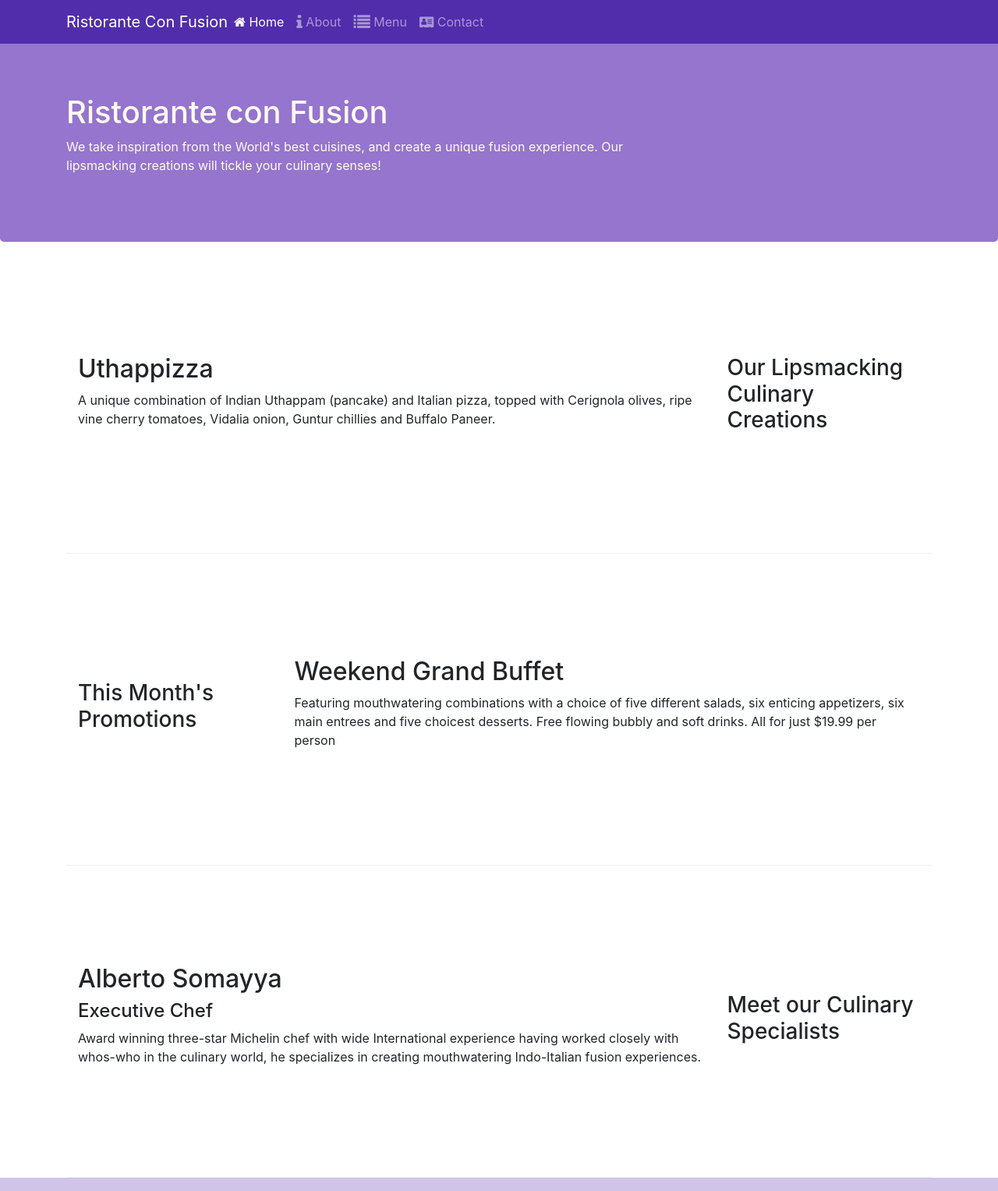
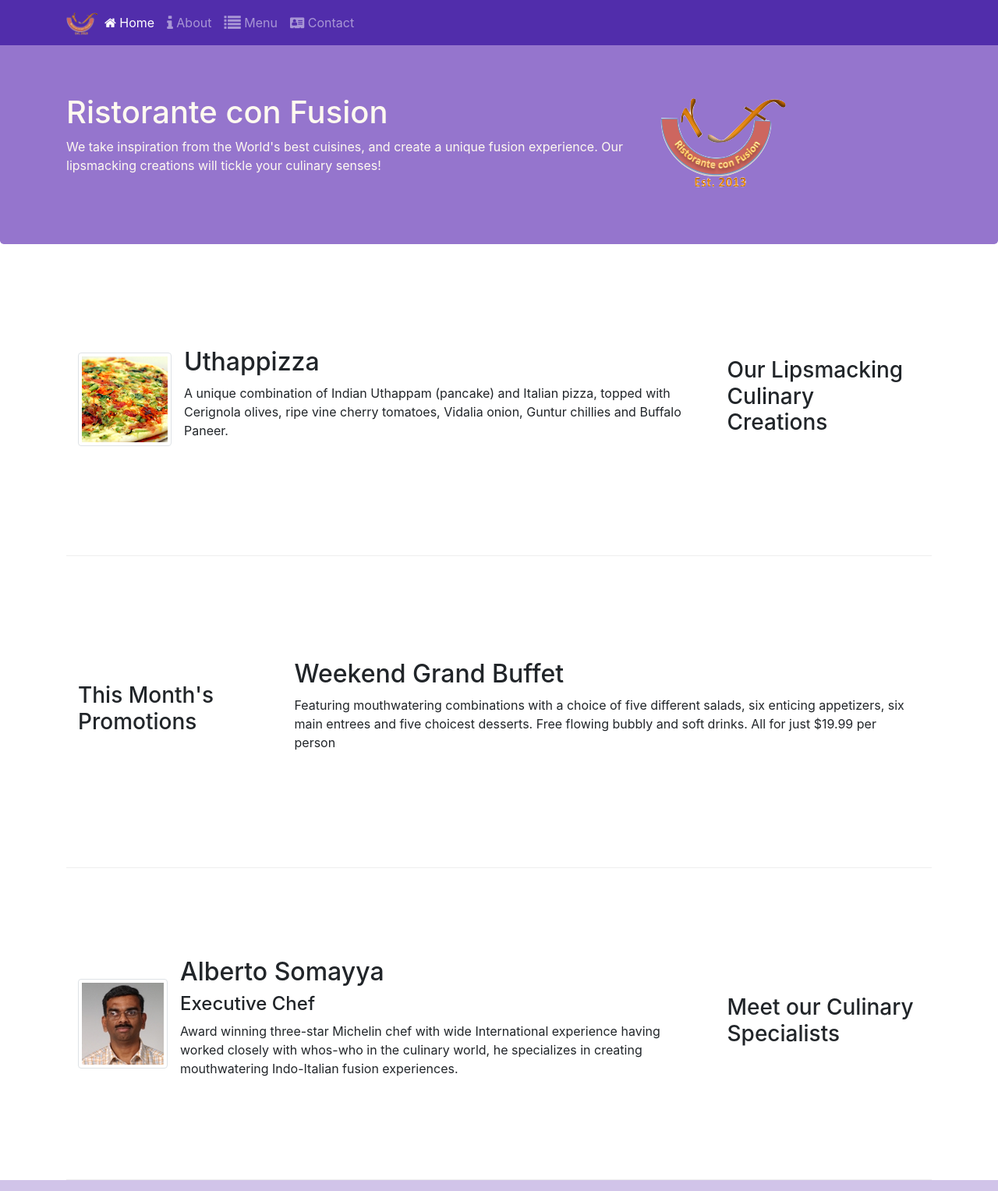
Before and after one commit to sharannyobasu/Frontend-UI-Framework-Bootstrap-4, a website: page Week 1/Bootstrap/index.html in a window 1280 px wide. Shown: the top 1527 px of the page at 78% size. Drawn offline with nearby package versions, Linux system fonts and the light colour scheme.

Commit message:
Added images and Media

```diff
--- a/Week 1/Bootstrap/index.html
+++ b/Week 1/Bootstrap/index.html
@@ -37,7 +37,9 @@
         >
           <span class="navbar-toggler-icon"></span>
         </button>
-        <a class="navbar-brand mr-auto" href="#">Ristorante Con Fusion</a>
+        <a class="navbar-brand mr-auto" href="#"
+          ><img src="img/logo.png" height="30" width="41" alt=""
+        /></a>
         <div class="collapse navbar-collapse" id="Navbar">
           <ul class="navbar-nav mr-auto">
             <li class="nav-item active">
@@ -56,7 +58,7 @@
               >
             </li>
             <li class="nav-item">
-              <a class="nav-link" href="#"
+              <a class="nav-link" href="contactus.html"
                 ><span class="fa fa-address-card fa.lg"></span> Contact</a
               >
             </li>
@@ -75,7 +77,9 @@
               your culinary senses!
             </p>
           </div>
-          <div class="col-12 col-sm"></div>
+          <div class="col-12 col-sm align-self-centre">
+            <img src="img/logo.png" alt="Logo" class="img-fluid" />
+          </div>
         </div>
       </div>
     </header>
@@ -86,12 +90,21 @@
           <h3>Our Lipsmacking Culinary Creations</h3>
         </div>
         <div class="col col-sm order-sm-first col-md">
-          <h2>Uthappizza</h2>
+          <div class="media">
+            <img
+              src="img/uthappizza.png"
+              alt=""
+              class="d-flex mr-3 img-thumbnail align-self-center"
+            />
+            <div class="media-body">
+              <h2 class="mt-0">Uthappizza</h2>
               <p>
-            A unique combination of Indian Uthappam (pancake) and Italian pizza,
-            topped with Cerignola olives, ripe vine cherry tomatoes, Vidalia
-            onion, Guntur chillies and Buffalo Paneer.
+                A unique combination of Indian Uthappam (pancake) and Italian
+                pizza, topped with Cerignola olives, ripe vine cherry tomatoes,
+                Vidalia onion, Guntur chillies and Buffalo Paneer.
               </p>
+            </div>
+          </div>
         </div>
       </div>
 
@@ -115,14 +128,23 @@
           <h3>Meet our Culinary Specialists</h3>
         </div>
         <div class="col col-sm order-sm-first col-md">
+          <div class="media">
+            <img
+              src="img/alberto.png"
+              class="d-flex mr-3 align-self-center img-thumbnail"
+              alt=""
+            />
+            <div class="media-body">
               <h2>Alberto Somayya</h2>
               <h4>Executive Chef</h4>
               <p>
                 Award winning three-star Michelin chef with wide International
                 experience having worked closely with whos-who in the culinary
-            world, he specializes in creating mouthwatering Indo-Italian fusion
-            experiences.
+                world, he specializes in creating mouthwatering Indo-Italian
+                fusion experiences.
               </p>
+            </div>
+          </div>
         </div>
       </div>
     </div>
@@ -136,7 +158,7 @@
               <li><a href="index.html">Home</a></li>
               <li><a href="aboutus.html">About</a></li>
               <li><a href="#">Menu</a></li>
-              <li><a href="#">Contact</a></li>
+              <li><a href="contactus.html">Contact</a></li>
             </ul>
           </div>
           <div class="col-6 col-sm-5">
```
Also changed, not shown: Week 1/Bootstrap/aboutus.html (+7 -5 lines), Week 1/Bootstrap/contactus.html (+8 -5 lines), Week 1/Bootstrap/img/alberto.png (added), Week 1/Bootstrap/img/buffet.png (added), Week 1/Bootstrap/img/logo.png (added), Week 1/Bootstrap/img/uthappizza.png (added), 2 other files. Lines whose indentation alone changed are shown as unchanged.
